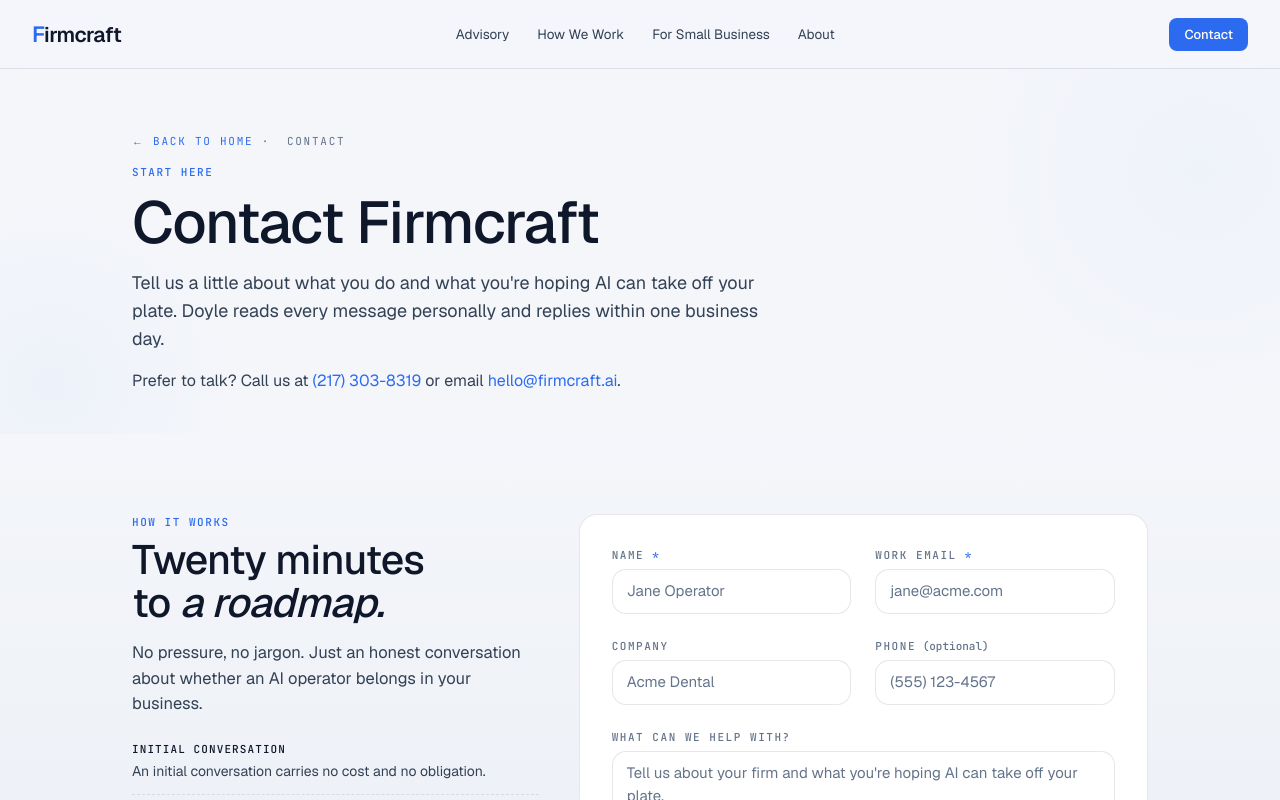
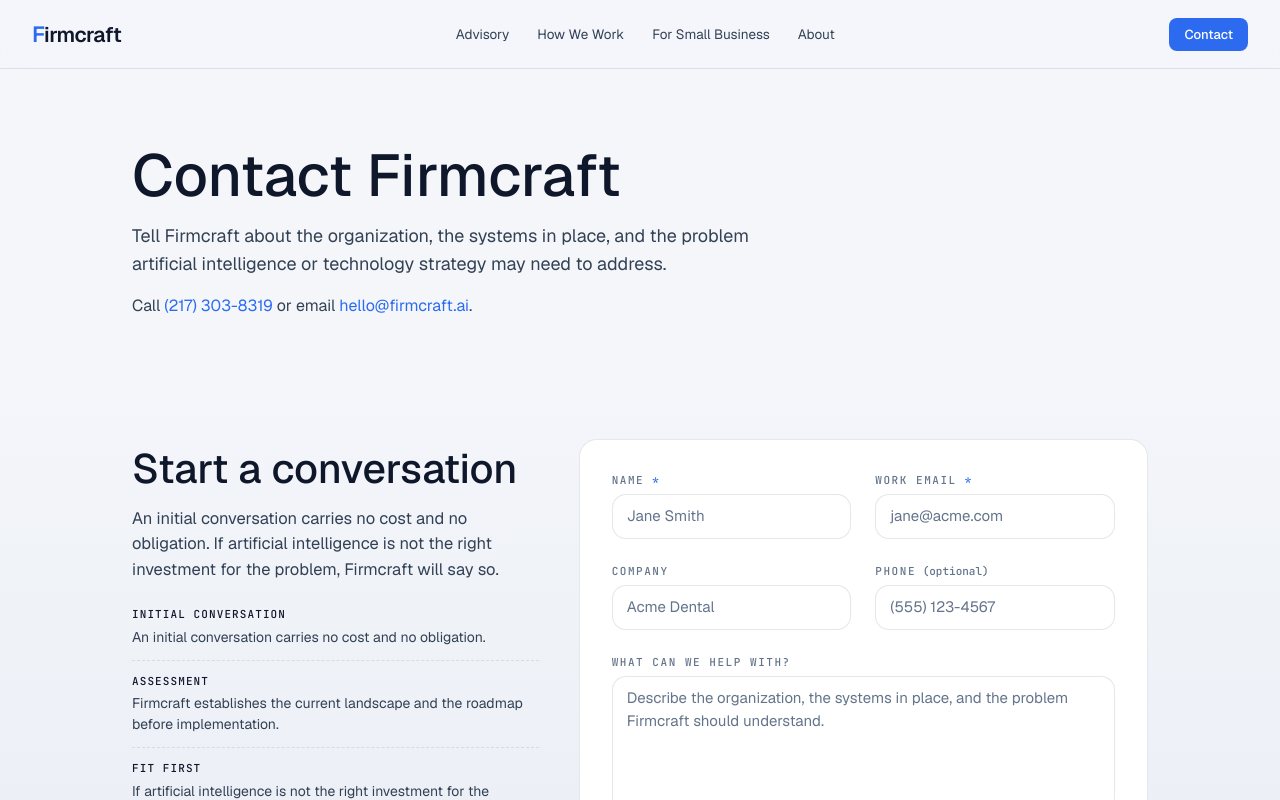
Before and after one commit to doyledettro-maker/firmcraft-site, a Next.js app: page /contact in a window 1280 px wide. Shown: the top 800 px of the page. Built offline with nearby package versions, Linux system fonts and the light colour scheme.

Commit message:
Tighten Firmcraft phase 2 site copy

```diff
--- a/src/app/about/page.tsx
+++ b/src/app/about/page.tsx
@@ -62,7 +62,7 @@
                 Firmcraft is led by a technology advisor whose work has centered on enterprise
                 systems and digital transformation: several years implementing ERP and adjacent
                 operational systems across manufacturing, field service, distribution, and
-                industrial environments, and a continuing role in the enterprise software industry.
+                industrial environments.
               </p>
               <p>
                 Before that came a period in audit and a role as an industry controller, which
@@ -73,7 +73,7 @@
               <p>
                 Artificial intelligence projects in mid-market organizations do not usually fail
                 for technical reasons. They fail because the person defining the work does not
-                understand the operational and financial processes the technology has to fit into,
+                understand the operational and financial processes the technology has to fit into —
                 has not owned an implementation, has not sat through a fit-gap analysis, and cannot
                 tell when the underlying data will not support what is being proposed. Firmcraft is
                 built around the opposite arrangement.
--- a/src/app/advisory/page.tsx
+++ b/src/app/advisory/page.tsx
@@ -40,7 +40,7 @@
               <p>
                 Advisory work begins with establishing that picture: what is running, what it
                 costs, what it produces, and where it creates exposure. From there the work is a
-                series of decisions, what to retain, what to replace, what to build, and what to
+                series of decisions — what to retain, what to replace, what to build, and what to
                 stop. The output is a roadmap that an executive team can fund and a finance
                 function can defend.
               </p>
@@ -73,8 +73,8 @@
               </p>
               <p>
                 This includes operating assistants inside the tools leadership and staff already
-                use for day-to-day work, handling correspondence, scheduling, document preparation,
-                and follow-up on outstanding items, so that the capability is available where the
+                use for day-to-day work — handling correspondence, scheduling, document preparation,
+                and follow-up on outstanding items — so that the capability is available where the
                 work happens rather than in a separate system someone has to remember to open.
               </p>
             </div>
--- a/src/app/contact/page.tsx
+++ b/src/app/contact/page.tsx
@@ -1,4 +1,3 @@
-import Link from 'next/link'
 import type { Metadata } from 'next'
 import { SiteHeader } from '@/components/SiteHeader'
 import { SiteFooter } from '@/components/SiteFooter'
@@ -13,7 +12,10 @@
 
 const POINTS: [string, string][] = [
   ['Initial conversation', 'An initial conversation carries no cost and no obligation.'],
-  ['Assessment', 'Firmcraft establishes the current landscape and the roadmap before implementation.'],
+  [
+    'Assessment',
+    'Firmcraft establishes the current landscape and the roadmap before implementation.',
+  ],
   ['Fit first', 'If artificial intelligence is not the right investment for the problem, Firmcraft will say so.'],
 ]
 
@@ -22,36 +24,17 @@
     <>
       <SiteHeader />
 
-      {/* HERO */}
       <section className="relative overflow-hidden pt-16 pb-10">
-        <div
-          aria-hidden
-          className="absolute -top-[180px] -right-[200px] w-[560px] h-[560px] rounded-full pointer-events-none opacity-55"
-          style={{ background: 'radial-gradient(circle,rgba(44,107,240,0.05),transparent 60%)' }}
-        />
-        <div
-          aria-hidden
-          className="absolute -bottom-[160px] -left-[160px] w-[420px] h-[420px] rounded-full pointer-events-none opacity-45"
-          style={{ background: 'radial-gradient(circle,rgba(44,107,240,0.08),transparent 60%)' }}
-        />
-
         <div className="relative max-w-[1080px] mx-auto px-8">
-          <div className="font-mono text-[11px] tracking-[0.16em] text-muted uppercase mb-3.5">
-            <Link href="/" className="text-signal hover:underline underline-offset-[3px]">
-              ← Back to home
-            </Link>
-            &nbsp;·&nbsp; Contact
-          </div>
-          <div className="eyebrow">Start here</div>
-          <h1 className="font-sans font-medium text-[clamp(40px,4.6vw,64px)] leading-[1.04] tracking-[-0.022em] mt-3 mb-4 text-balance">
+          <h1 className="font-sans font-medium text-[clamp(40px,4.6vw,64px)] leading-[1.04] mt-3 mb-4 text-balance">
             Contact Firmcraft
           </h1>
           <p className="text-[18px] leading-[1.55] text-ink-2 max-w-[640px] m-0">
-            Tell us a little about what you do and what you&apos;re hoping AI can take off your
-            plate. Doyle reads every message personally and replies within one business day.
+            Tell Firmcraft about the organization, the systems in place, and the problem artificial
+            intelligence or technology strategy may need to address.
           </p>
           <p className="text-[16px] leading-[1.55] text-ink-2 max-w-[640px] mt-4 mb-0">
-            Prefer to talk? Call us at{' '}
+            Call{' '}
             <a
               href="tel:+12173038319"
               className="text-signal hover:underline underline-offset-[3px]"
@@ -70,7 +53,6 @@
         </div>
       </section>
 
-      {/* FORM */}
       <section
         className="py-20"
         style={{ background: 'linear-gradient(180deg,var(--color-surface),var(--color-surface-2))' }}
@@ -78,13 +60,12 @@
         <div className="max-w-[1080px] mx-auto px-8">
           <div className="grid lg:grid-cols-[1fr_1.4fr] gap-10 items-start">
             <div>
-              <div className="eyebrow">How it works</div>
-              <h2 className="font-sans font-medium text-[clamp(30px,3.2vw,44px)] leading-[1.05] tracking-[-0.02em] mt-2 mb-4 text-balance">
-                Twenty minutes to <em>a roadmap.</em>
+              <h2 className="font-sans font-medium text-[clamp(30px,3.2vw,44px)] leading-[1.05] mt-2 mb-4 text-balance">
+                Start a conversation
               </h2>
               <p className="text-[16.5px] leading-[1.55] text-ink-2 m-0 mb-6 max-w-[440px]">
-                No pressure, no jargon. Just an honest conversation about whether an AI operator
-                belongs in your business.
+                An initial conversation carries no cost and no obligation. If artificial
+                intelligence is not the right investment for the problem, Firmcraft will say so.
               </p>
               <ul className="list-none p-0 m-0 flex flex-col gap-3 text-sm text-ink-2 leading-[1.5]">
                 {POINTS.map(([k, v], i, arr) => (
@@ -103,7 +84,7 @@
                 ))}
               </ul>
             </div>
-            <ContactForm source="contact" submitLabel="Book the discovery call →" />
+            <ContactForm source="contact" submitLabel="Contact Firmcraft" />
           </div>
         </div>
       </section>
--- a/src/app/for-small-business/page.tsx
+++ b/src/app/for-small-business/page.tsx
@@ -33,9 +33,9 @@
               <h2>What it does</h2>
               <p>
                 The capability operates within the tools a business already uses for day-to-day
-                communication. It handles routine administrative work, drafting and issuing
+                communication. It handles routine administrative work — drafting and issuing
                 documents, managing correspondence, scheduling, and following up on outstanding
-                items, and connects to the systems the business already relies on.
+                items — and connects to the systems the business already relies on.
               </p>
               <p>
                 It is operated by Firmcraft rather than installed and handed over. Configuration,
--- a/src/app/how-we-work/page.tsx
+++ b/src/app/how-we-work/page.tsx
@@ -15,7 +15,7 @@
   {
     title: 'Discovery',
     body: [
-      'Work begins with interviews of the people who perform the work in question, finance, operations, information technology, and whoever is responsible for the chart of accounts. Alongside the interviews, Firmcraft compiles an inventory of the systems in use and maps the processes that are candidates for change.',
+      'Work begins with interviews of the people who perform the work in question — finance, operations, information technology, and whoever is responsible for the chart of accounts. Alongside the interviews, Firmcraft compiles an inventory of the systems in use and maps the processes that are candidates for change.',
       "The output is a working document describing the current landscape, including the discrepancies between what the organization's systems are understood to do and what its people actually do. That document is referenced throughout the engagement.",
     ],
   },
@@ -36,14 +36,14 @@
   {
     title: 'Training and evaluation',
     body: [
-      'Two things happen in parallel. The people who will use the system are trained on it, using their own work rather than illustrative examples. And an evaluation framework is established so that the system output can be assessed objectively over time rather than by impression.',
+      "Two things happen in parallel. The people who will use the system are trained on it, using their own work rather than illustrative examples. And an evaluation framework is established so that the system's output can be assessed objectively over time rather than by impression.",
       'Evaluation matters more for artificial intelligence than for conventional software. Behavior changes as models change, and without measurement that drift is not visible until it causes a problem.',
     ],
   },
   {
     title: 'Ongoing support',
     body: [
-      'For a defined period after implementation, Firmcraft remains closely involved, resolving issues, adjusting configuration in response to real use, and confirming that the measured outcomes match what was projected during the assessment.',
+      'For a defined period after implementation, Firmcraft remains closely involved — resolving issues, adjusting configuration in response to real use, and confirming that the measured outcomes match what was projected during the assessment.',
       'Beyond that period, clients generally move to ongoing managed services.',
     ],
   },
--- a/src/app/page.tsx
+++ b/src/app/page.tsx
@@ -33,7 +33,7 @@
   {
     title: 'Enterprise systems and digital transformation experience',
     body:
-      'Firmcraft is led by a technology advisor with a substantial background in enterprise systems implementation, ERP and the operational systems around it, across manufacturing, field service, distribution, and industrial environments. That work has been done from both sides: first as the finance leader responsible for a system implementation, and since then as the consultant delivering them.',
+      'Firmcraft is led by a technology advisor with a substantial background in enterprise systems implementation — ERP and the operational systems around it — across manufacturing, field service, distribution, and industrial environments. That work has been done from both sides: first as the finance leader responsible for a system implementation, and later as the consultant delivering them.',
   },
   {
     title: 'Commercial literacy',
@@ -62,7 +62,7 @@
   ['Headcount', '50 to 1,500 employees'],
   [
     'Systems',
-    'A system of record in place, or actively replatforming, an ERP, a dealer or practice management system, or equivalent',
+    'A system of record in place, or actively replatforming — an ERP, a dealer or practice management system, or equivalent',
   ],
   [
     'Organizational lead',
--- a/src/components/ContactForm.tsx
+++ b/src/components/ContactForm.tsx
@@ -24,9 +24,9 @@
 
 export function ContactForm({
   source = 'contact',
-  submitLabel = 'Send to Firmcraft →',
+  submitLabel = 'Contact Firmcraft',
 }: {
-  /** Which page/CTA this form is embedded on — stored with the lead. */
+  /** Which page or call to action this form is embedded on. Stored with the lead. */
   source?: string
   submitLabel?: string
 }) {
@@ -81,11 +81,10 @@
           ✓
         </div>
         <h3 className="font-sans font-medium text-[28px] leading-[1.15] tracking-[-0.01em] m-0">
-          Thanks — we&apos;ve got it.
+          Thank you. Firmcraft has received it.
         </h3>
         <p className="text-[16.5px] leading-[1.55] text-ink-2 m-0">
-          Doyle reads every message personally and will get back to you within one business day,
-          usually sooner. If it&apos;s time-sensitive, text him directly at (217) 206-5142.
+          Firmcraft will reply by email. If the matter is time-sensitive, call (217) 303-8319.
         </p>
         <button
           type="button"
@@ -95,7 +94,7 @@
             setStatus('idle')
           }}
         >
-          Send another →
+          Send another message
         </button>
       </div>
     )
@@ -118,7 +117,7 @@
             autoComplete="name"
             required
             className={inputClass}
-            placeholder="Jane Operator"
+            placeholder="Jane Smith"
           />
         </Field>
         <Field label="Work email" htmlFor="email" required>
@@ -171,7 +170,7 @@
           onChange={(e) => update('message', e.target.value)}
           rows={5}
           className={`${inputClass} resize-y min-h-[120px]`}
-          placeholder="Tell us about your firm and what you're hoping AI can take off your plate."
+          placeholder="Describe the organization, the systems in place, and the problem Firmcraft should understand."
         />
       </Field>
 
```
Also changed, not shown: src/components/SiteFooter.tsx (+0 -11 lines).
